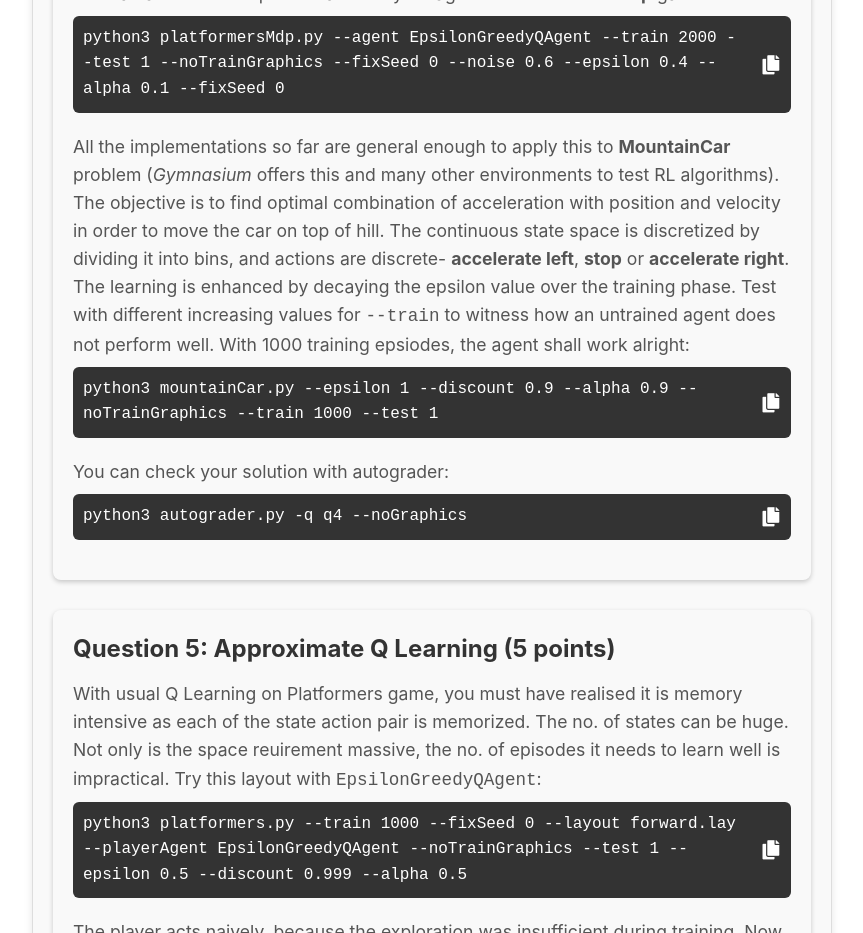
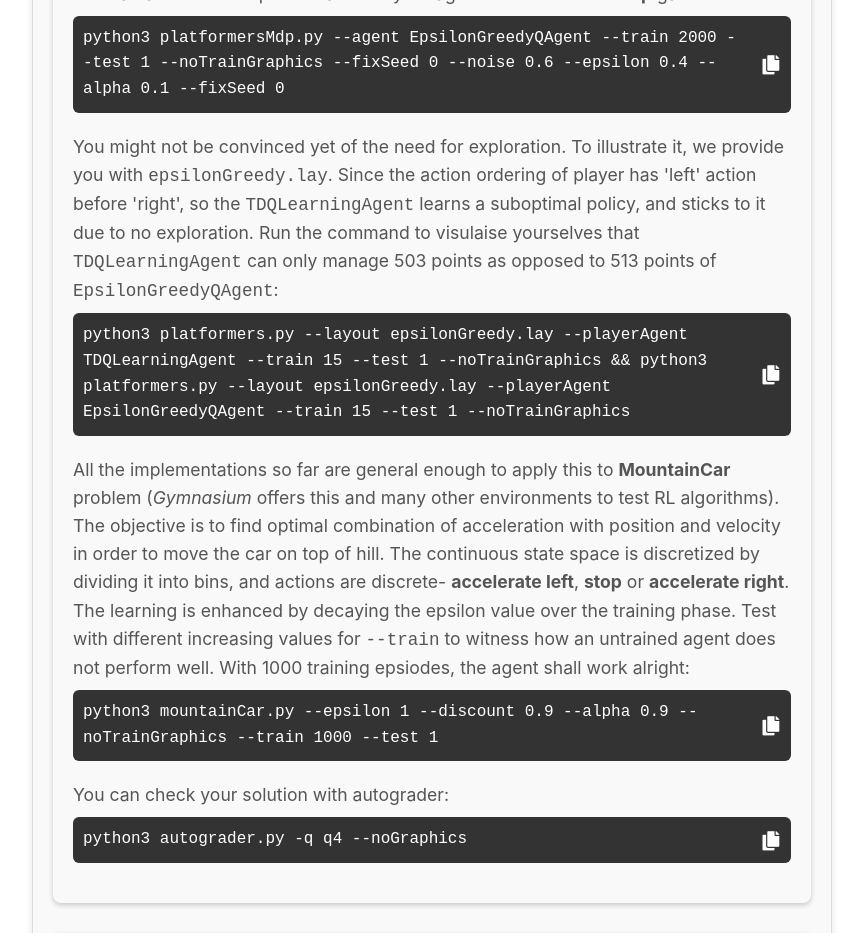
Before and after one commit to harsh-choudhary-nature/assignments-website, a React (Create React App) app: page /project/3 in a window 1280 px wide. Shown: the part 7980-8913 px from the top of the page, without its empty margins (208-1071 px from the left). Built offline with nearby package versions, Linux system fonts and the light colour scheme.

Commit message:
added epsilonGreedy.lay command

```diff
--- a/src/projects/project3.js
+++ b/src/projects/project3.js
@@ -416,6 +416,16 @@ const Project3 = () => {
             </div>
           </p>
 
+          <p> You might not be convinced yet of the need for exploration. To illustrate it, we provide you with <span className="monospace">epsilonGreedy.lay</span>. Since the action ordering of player has 'left' action before 'right', so the <span className="monospace">TDQLearningAgent</span> learns a suboptimal policy, and sticks to it due to no exploration. Run the command to visulaise yourselves that <span className='monospace'>TDQLearningAgent</span> can only manage 503 points as opposed to 513 points of <span className='monospace'>EpsilonGreedyQAgent</span>:
+            <div className="code-block">
+              <span className="code">python3 platformers.py --layout epsilonGreedy.lay --playerAgent TDQLearningAgent --train 15 --test 1 --noTrainGraphics && python3 platformers.py --layout epsilonGreedy.lay --playerAgent EpsilonGreedyQAgent --train 15 --test 1 --noTrainGraphics</span>
+              <button className="copy-btn">
+                <i className="fas fa-copy"></i>
+                <i className="fas fa-check"></i>
+              </button>
+            </div>
+          </p>
+
           <p> All the implementations so far are general enough to apply this to <span className="bold">MountainCar</span> problem (<i>Gymnasium</i> offers this and many other environments to test RL algorithms). The objective is to find optimal combination of acceleration with position and velocity in order to move the car on top of hill. The continuous state space is discretized by dividing it into bins, and actions are discrete- <span className="bold">accelerate left</span>, <span className="bold">stop</span> or <span className="bold">accelerate right</span>. The learning is enhanced by decaying the epsilon value over the training phase. Test with different increasing values for <span className="monospace">--train</span> to witness how an untrained agent does not perform well. With 1000 training epsiodes, the agent shall work alright:
             <div className="code-block">
               <span className="code">python3 mountainCar.py --epsilon 1 --discount 0.9 --alpha 0.9 --noTrainGraphics --train 1000 --test 1</span>
```
